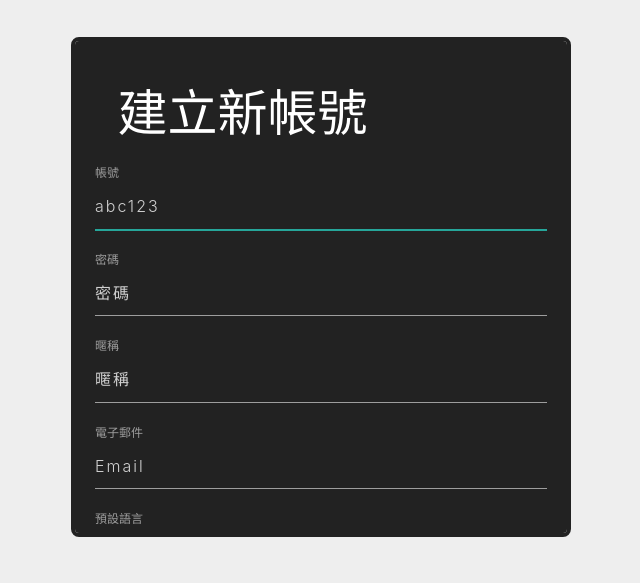
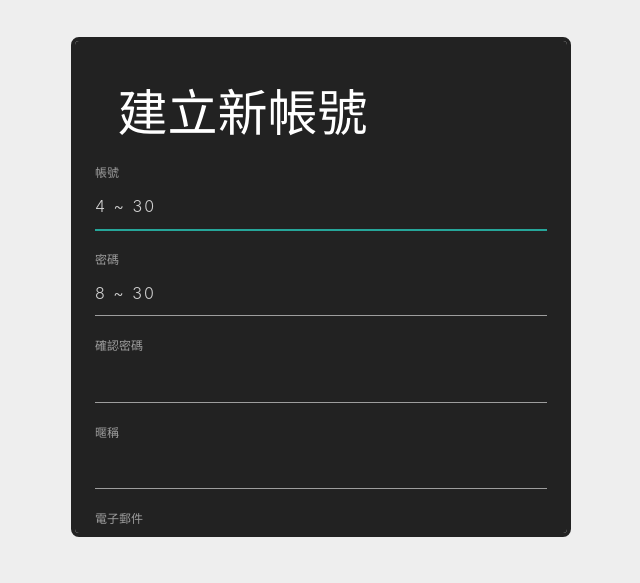
Before and after one commit to ksw2000/DWP-Final-Project, a PHP site: page /chat/login?reg in a window 1280 px wide. Shown: the part 235-818 px from the top of the page, without its empty margins (319-959 px from the left). Run offline with PHP 8.4, Linux system fonts and the light colour scheme; some libraries are stand-ins or nearby versions.

Commit message:
index and login page upgrade 1/6

```diff
--- a/login.php
+++ b/login.php
@@ -22,17 +22,6 @@
             $_SESSION['login_id'] = $id;
             $_SESSION['user_info'] = User::get_user_public_info($id);
             User::update_online($id);
-            /*
-                $_SESSION['user_info']['ID']
-                $_SESSION['user_info']['NAME']
-                $_SESSION['user_info']['PROFILE']
-                $_SESSION['user_info']['EMAIL']
-                $_SESSION['user_info']['PERMISSION']
-                $_SESSION['user_info']['ONLINE']
-                $_SESSION['user_info']['DIVING']
-                $_SESSION['user_info']['LANGUAGE']
-                $_SESSION['user_info']['MORE_INFO']
-            */
         }else{
             $data['Err'] = '帳號密碼輸入錯誤';
             sleep(5);
@@ -159,9 +148,6 @@
 </div>
 <div id="login-parent">
     <div id="login">
-       <!-- <div style="width:100%; max-width: 400px; margin:0px auto;">
-            <img src="/assets/img/logo.svg" style="width: 100%; max-width:auto;">
-        </div> -->
     <?php if($normal):?>
         <h4 style="text-align:center;font-size:50px;">登入</h4>
         <div class="col">
@@ -198,31 +184,35 @@
     <?php elseif($reg):?> <!-- Create a new account -->
         <div id="add-new-user">
             <div class="col">
-                <span style="font-size:50px;margin-left:5%;">建立新帳號</span>
+                <span style="font-size: 50px; margin-left: 5%;">建立新帳號</span>
             </div>
             <div class="col">
                 <label for="add-user-id">帳號</label>
-                <input class="light required" id="add-user-id" autocomplete="off" type="text" placeholder="abc123" id="create_id" autofocus>
+                <input class="light required" id="add-user-id" type="text" placeholder="4 ~ 30" autofocus>
             </div>
             <div class="col">
                 <label for="add-user-pwd">密碼</label>
-                <input class="light required" id="add-user-pwd" autocomplete="off" type="password" placeholder="密碼" id="create_pw" autofocus>
+                <input class="light required" id="add-user-pwd" autocomplete="off" type="password" placeholder="8 ~ 30">
+            </div>
+            <div class="col">
+                <label for="add-user-pwd-2">確認密碼</label>
+                <input class="light required" id="add-user-pwd-2" autocomplete="off" type="password">
             </div>
             <div class="col">
                 <label for="add-user-name">暱稱</label>
-                <input class="light required" id="add-user-name" autocomplete="off" type="text" placeholder="暱稱" id="create_name" autofocus>
+                <input class="light required" id="add-user-name" type="text" placeholder="">
             </div>
             <div class="col">
                 <label for="add-user-email">電子郵件</label>
-                <input class="light required" id="add-user-email" autocomplete="off" type="email" placeholder="Email" id="create_email" autofocus>
+                <input class="light required" id="add-user-email" type="email" placeholder="sakura@example.com">
             </div>
             <div class="col">
                 <label for="select-preset-language">預設語言</label>
                 <div class="col">
                 <select id="select-preset-language" class="browser-default">
-                    <option value="0">繁體中文</option>
-                    <option value="1">簡體中文</option>
-                    <option value="2">English</option>
+                    <option value="zh-tw">繁體中文</option>
+                    <option value="zh-cn">簡體中文</option>
+                    <option value="en">English</option>
                 </select>
                 </div>
             </div>
@@ -475,13 +465,14 @@ function ensure_change_email(){
         });
     }, 'json');
 }
-function add_new_user()
-{
+
+function add_new_user(){
     var id = $("#add-new-user #add-user-id").val();
     var pwd = $("#add-new-user #add-user-pwd").val();
+    var pwd2 = $("#add-new-user #add-user-pwd-2").val();
     var name = $("#add-new-user #add-user-name").val();
     var email = $("#add-new-user #add-user-email").val();
-    var lang =  $("#add-new-user #select-preset-language").val();
+    var lang = $("#add-new-user #select-preset-language").val();
     var msg='';
 
     //Report Error
@@ -489,22 +480,24 @@ function add_new_user()
         if($("#add-new-user .required").eq(i).val() === ''
         || typeof($("#add-new-user .required").eq(i).val()) === 'undefined' ){
             err = true;
-            switch(i)
-            {
+            switch(i){
                 case 0:
-                    msg+='請填寫帳號<br>';
+                    msg += '請填寫帳號<br>';
                     break;
                 case 1:
-                    msg+='請填寫密碼<br>';
+                    msg += '請填寫密碼<br>';
                     break;
                 case 2:
-                    msg+='請填寫暱稱<br>';
+                    msg += '請填寫確認密碼<br>';
                     break;
                 case 3:
-                    msg+='請填寫電子郵件<br>';
+                    msg += '請填寫暱稱<br>';
                     break;
                 case 4:
-                    msg+='請選擇語言<br>';
+                    msg += '請填寫電子郵件<br>';
+                    break;
+                case 5:
+                    msg += '請選擇語言<br>';
                     break;
                 default:
                     break;
@@ -514,44 +507,43 @@ function add_new_user()
             $("#add-new-user .required").removeClass('err');
         }
     }
-    console.log("line 521");
-    if(err)
-    {
+
+    if(err){
         notice(msg);
         return;
     }
-    console.log("line 528");
+
     //Send data to back-end to check input validity
     $.post('/function/user-setting?type=add_new_user', {
         'id': id,
         'pwd': pwd,
+        'pwd2': pwd2,
         'name': name,
         'email': email,
         'lang': lang
     }, function(data){
-        console.log("line 535");
         if(data['Err']){
             if(data['Err'] === 'only[a-zA-Z0-9-_]{8,30}'){
-                msg = '<?php text('密碼只能由「字母、數字、-、_」組成且介於8~30字', '密码只能由「字母、数字、-、_」组成且介于8~30字')?>';
+                msg = '<?php text('密碼只能由「字母、數字、-、_」組成且介於8~30字', '密码只能由「字母、数字、-、_」组成且介于8~30字','Must be 8-30 characters, characters are letter,number,-,_ ')?>';
             }else if(data['Err'] === 'need-0-9'){
-                msg = '<?php text('密碼必需要含有數字', '密码必需要含有数字')?>';
+                msg = '<?php text('密碼必需要含有數字', '密码必需要含有数字','Need at least one number')?>';
             }else if(data['Err'] === 'need-a-z'){
-                msg = '<?php text('密碼必需要含有英文', '密码必需要含有英文')?>';
+                msg = '<?php text('密碼必需要含有英文', '密码必需要含有英文','Need at least one letter')?>';
             }else if(data['Err'] === 'only[a-zA-Z0-9-_{4,30}]'){
-                msg = '<?php text('帳號只能由「字母、數字、-、_」組成且介於4~30字', '帐号只能由「字母、数字、-、_」组成且介于4~30字')?>';
+                msg = '<?php text('帳號只能由「字母、數字、-、_」組成且介於4~30字', '帐号只能由「字母、数字、-、_」组成且介于4~30字','Must be 4-30 characters, characters are letter,numbers,-,_ ')?>';
             }else if(data['Err'] === 'ID existed'){
-                msg = '<?php text('帳號已經存在', '帐号已经存在')?>';
+                msg = '<?php text('帳號已經存在', '帐号已经存在','Account exists')?>';
+            }else if(data['Err'] === 'pwd is not equal pwd2'){
+                msg = '<?php text('密碼與確認密碼不符', '密码与确认密码不符', '密码与确认密码不符')?>';
             }else{
                 notice(data['Err']);
                 return;
             }
             notice(msg);
         }else{
-            console.log("Back to Homepage");
             window.location.href="/login";
         }
     }, 'json');
-    console.log("line 559");
 }
 
 function notice_close(){
```
Also changed, not shown: index.php (+12 -23 lines).
